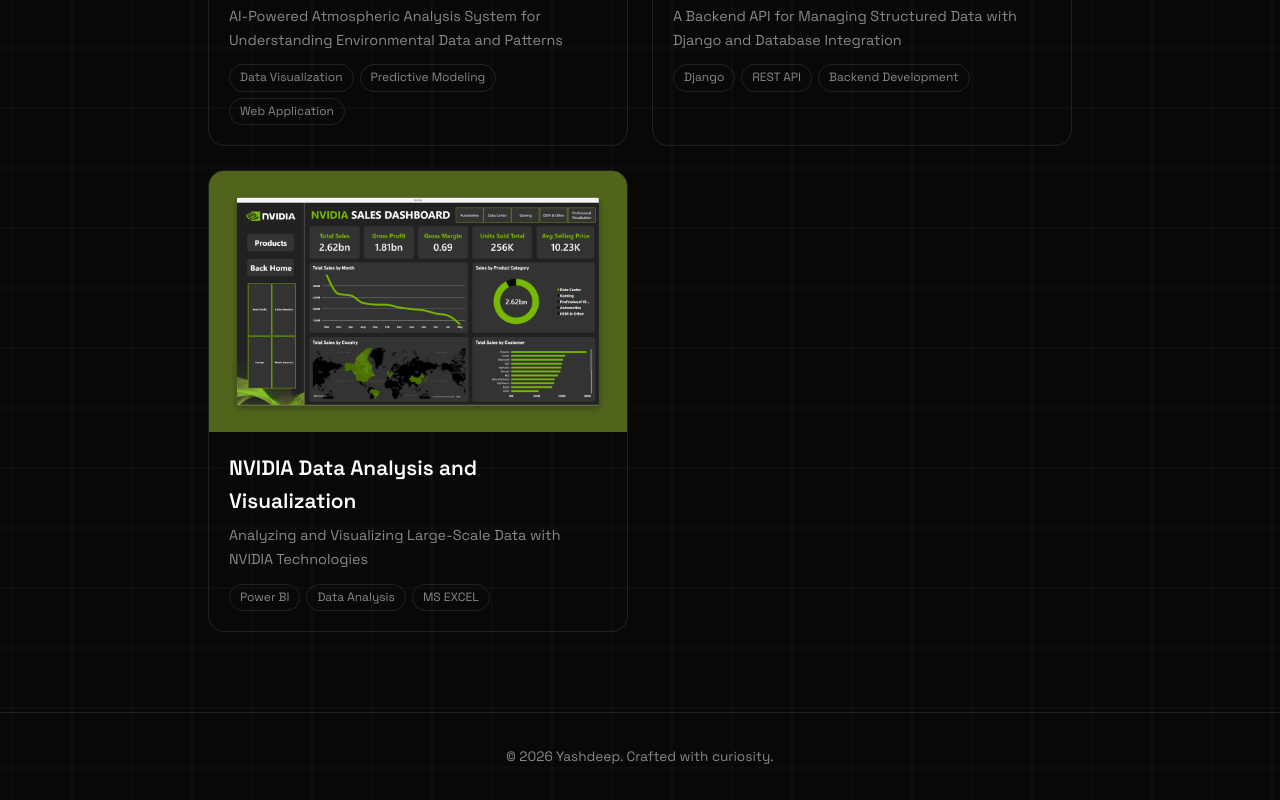
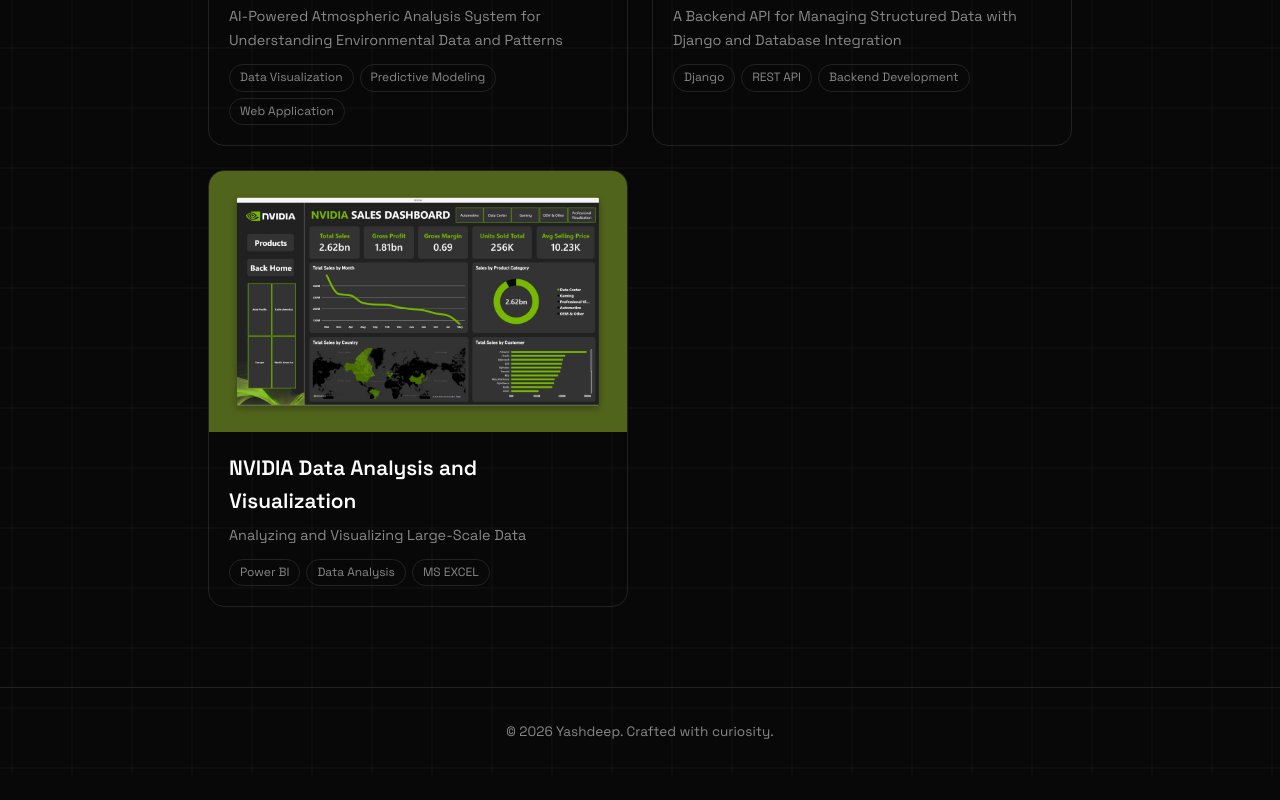
Before and after one commit to yashdeep7733/portfolio, a React (Vite) app: page /projects in a window 1280 px wide. Shown: the part 1644-2444 px from the top of the page. After the commit the page ends 2419 px from the top, so only its background shows below. Built offline with nearby package versions, Linux system fonts and the light colour scheme.

Commit message:
Updated project 7 info

```diff
--- a/src/data/projects.js
+++ b/src/data/projects.js
@@ -62,8 +62,8 @@
   {
     id: 'project-7',
     title: 'NVIDIA Data Analysis and Visualization',
-    subtitle: 'Analyzing and Visualizing Large-Scale Data with NVIDIA Technologies',
-    description: 'A project focused on analyzing and visualizing large-scale data using NVIDIA technologies. The project involves leveraging GPU acceleration and parallel processing capabilities to handle complex data analysis tasks and create insightful visualizations.',
+    subtitle: 'Analyzing and Visualizing Large-Scale Data',
+    description: 'A Power BI sales analytics project covering data cleaning in Excel, SQL analysis, DAX calculations, and interactive dashboard creation. Includes a PowerPoint presentation explaining the complete Excel, SQL, and Power BI workflow.',
     image: '/projects_img/nvidia_dashboard.png',
     tags: ['Power BI', 'Data Analysis', 'MS EXCEL'],
     liveUrl: '',
```
